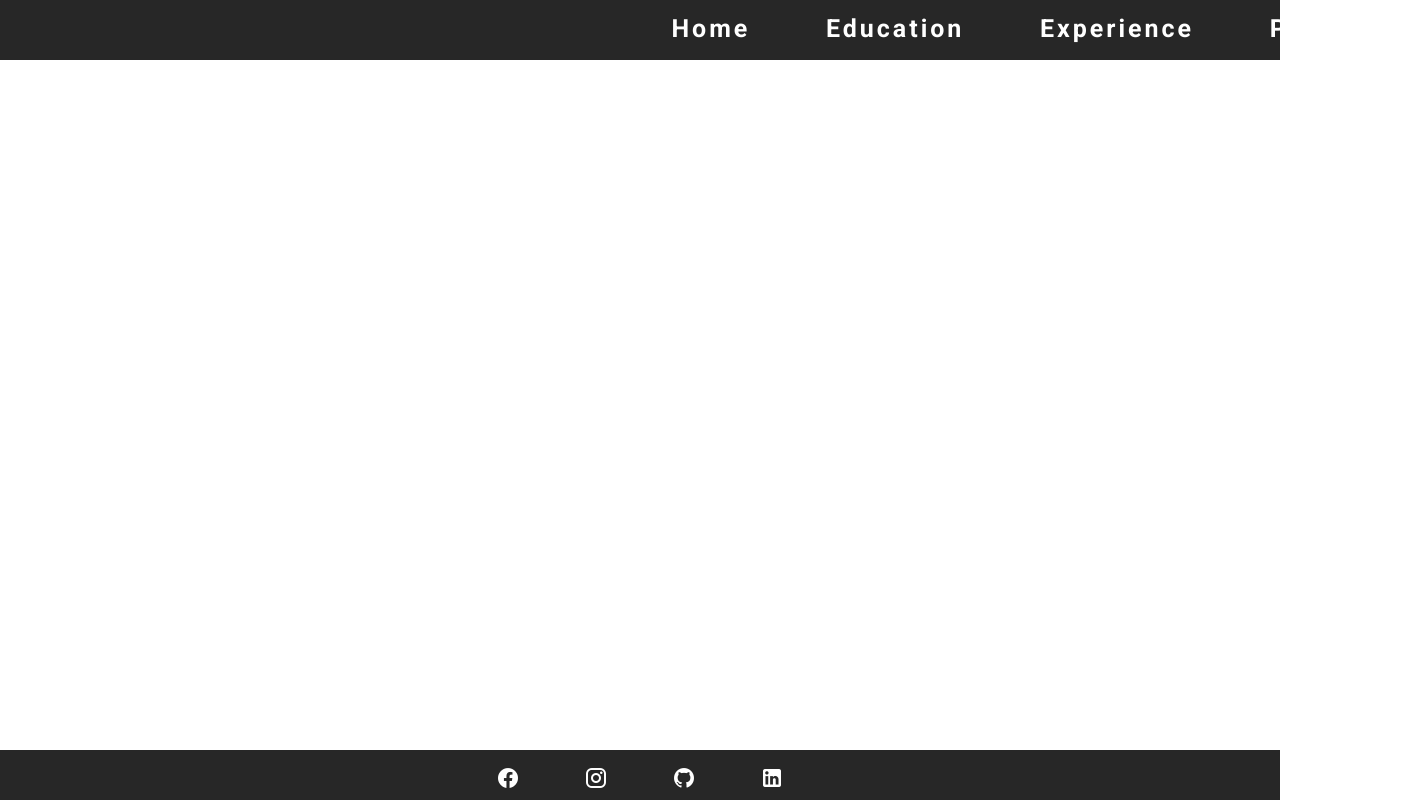
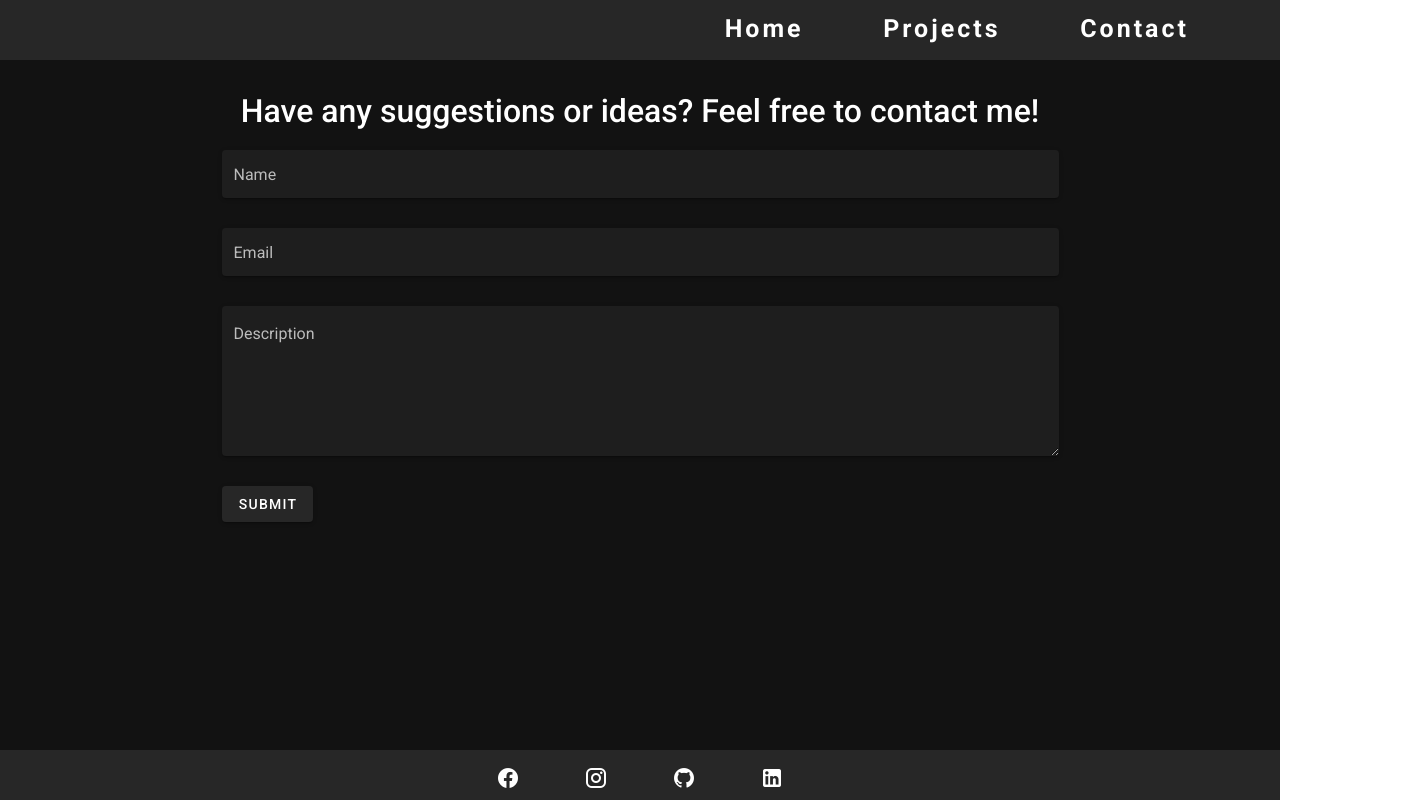
Before and after one commit to Randyyeo/Portfolio-Strapi-Frontend, a Nuxt app: page /contact in a window 1280 px wide. Shown: the top 800 px of the page, 1425 px wide, since content can reach past the window. Built offline with nearby package versions, Linux system fonts and the light colour scheme.

Commit message:
added email contact

```diff
--- a/layouts/default.vue
+++ b/layouts/default.vue
@@ -10,9 +10,8 @@
 
         <ul :class="slide ? 'openNavLink' + ' ' + 'transition' : 'navLink' " >
           <li><a href="/">Home</a></li>
-          <li><a href="./education">Education</a></li>
-          <li><a href="./experience">Experience</a></li>
           <li><a href="./projects">Projects</a></li>
+          <li><a href="./contact">Contact</a></li>
         </ul>
 
         <div class="burger" @click="navSlide">
@@ -139,7 +138,7 @@
     height: 50px;
     /* padding-left: 8cm; */
     padding-top: 10px;
-    margin-right: 8%;
+    margin-right: 4%;
   }
 
   .openNavLink a{
--- /dev/null
+++ b/pages/contact.vue
@@ -0,0 +1,24 @@
+<template>
+    <v-app>
+        <v-container class="mt-5">
+            <form action="https://formsubmit.co/randallysk@gmail.com" class="w-75 mx-auto" method="POST">
+                <h2 class="mb-5 text-center">Have any suggestions or ideas? Feel free to contact me!</h2>
+                <v-text-field label="Name" name="name" solo></v-text-field>
+                <input type="hidden" name="_subject" value="New submission!">
+                <v-text-field label="Email" name="email" solo></v-text-field>
+                <v-textarea label="Description" name="description" solo></v-textarea>
+                <v-btn type="submit">Submit</v-btn>
+            </form>
+        </v-container>
+    </v-app>
+</template>
+
+<script>
+    export default {
+
+    }
+</script>
+
+<style lang="scss" scoped>
+
+</style>
```
